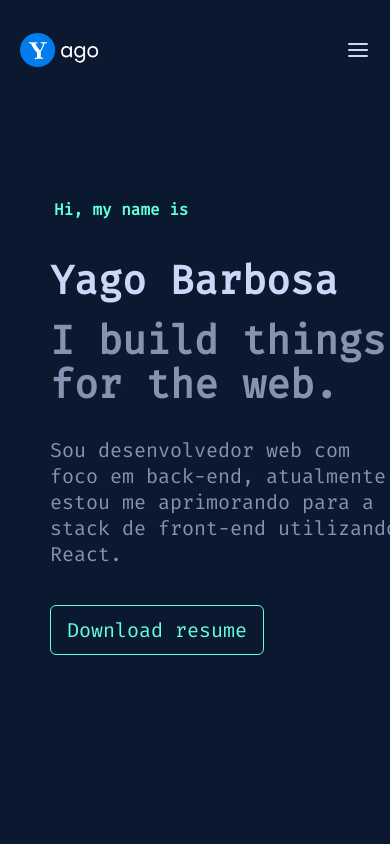
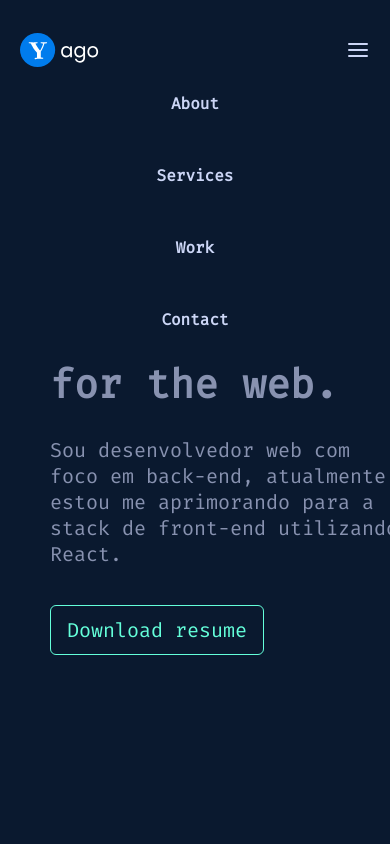
Before and after one commit to YagoB16/web-profile, a Next.js app: page / in a window 390 px wide. Both pictures are taken after a click on the button "Abrir menu". Shown: the top 844 px of the page. Built offline with nearby package versions, Linux system fonts and the light colour scheme.

Commit message:
Fix NavBar: - Ajustado menu mobile, agora fecha ao clicar.

```diff
--- a/src/components/NavBar.tsx
+++ b/src/components/NavBar.tsx
@@ -15,7 +15,7 @@ export default function NavBar() {
             const sections = ['home', 'about', 'services', 'work', 'contact'];
             let currentSection = 'home';
 
-            let minDiff = Infinity; // Guarda a menor diferença do centro
+
 
             // biome-ignore lint/complexity/noForEach: <explanation>
             sections.forEach((section) => {
@@ -26,7 +26,7 @@ export default function NavBar() {
                     const sectionBottom = rect.bottom;
                     const viewportHeight = window.innerHeight;
 
-                    // Nova lógica: a seção ativa será a que ocupa mais espaço na tela
+
                     if (sectionTop < viewportHeight * 0.6 && sectionBottom > viewportHeight * 0.4) {
                         currentSection = section;
                     }
@@ -39,6 +39,8 @@ export default function NavBar() {
         window.addEventListener('scroll', handleScroll);
         return () => window.removeEventListener('scroll', handleScroll);
     }, []);
+
+
 
 
     return (
@@ -70,6 +72,7 @@ export default function NavBar() {
                 </div>
 
                 <div className="md:hidden">
+                    {/* biome-ignore lint/a11y/useButtonType: <explanation> */}
                     <button
                         className="md:hidden block text-5xl cursor-pointer"
                         onClick={() => setIsMenuOpen(!isMenuOpen)}
@@ -77,6 +80,46 @@ export default function NavBar() {
                     >
                         <AlignJustifyIcon />
                     </button>
+                    <aside
+                        className={`fixed md:hidden top-20 left-0 w-full bg-[var(--navy)] flex flex-col items-center gap-6 pb-5 font-semibold text-lg transition-transform duration-500 ease-in-out ${isMenuOpen ? 'translate-x-0 opacity-100' : 'translate-x-full opacity-0'
+                            }`}
+                    >
+
+                        <ul className="flex flex-col items-center flex-1 w-full gap-6 text-base">
+                            <li className="text-center">
+                                {/* biome-ignore lint/a11y/useValidAnchor: <explanation> */}
+                                <a href="#about"
+                                    onClick={() => setIsMenuOpen(false)}
+                                    className="p-3 block rounded-md transition-all hover:text-[var(--green)]">
+                                    About
+                                </a>
+                            </li>
+                            <li className="text-center">
+                                {/* biome-ignore lint/a11y/useValidAnchor: <explanation> */}
+                                <a href="#services"
+                                    onClick={() => setIsMenuOpen(false)}
+                                    className="p-3 block rounded-md transition-all hover:text-[var(--green)]">
+                                    Services
+                                </a>
+                            </li>
+                            <li className="text-center">
+                                {/* biome-ignore lint/a11y/useValidAnchor: <explanation> */}
+                                <a href="#work"
+                                    onClick={() => setIsMenuOpen(false)}
+                                    className="p-3 block rounded-md transition-all hover:text-[var(--green)]">
+                                    Work
+                                </a>
+                            </li>
+                            <li className="text-center">
+                                {/* biome-ignore lint/a11y/useValidAnchor: <explanation> */}
+                                <a href=""
+                                onClick={() => setIsMenuOpen(false)}
+                                className="p-3 block rounded-md transition-all hover:text-[var(--green)]">
+                                    Contact
+                                </a>
+                            </li>
+                        </ul>
+                    </aside>
                 </div>
             </nav>
         </div>
```
